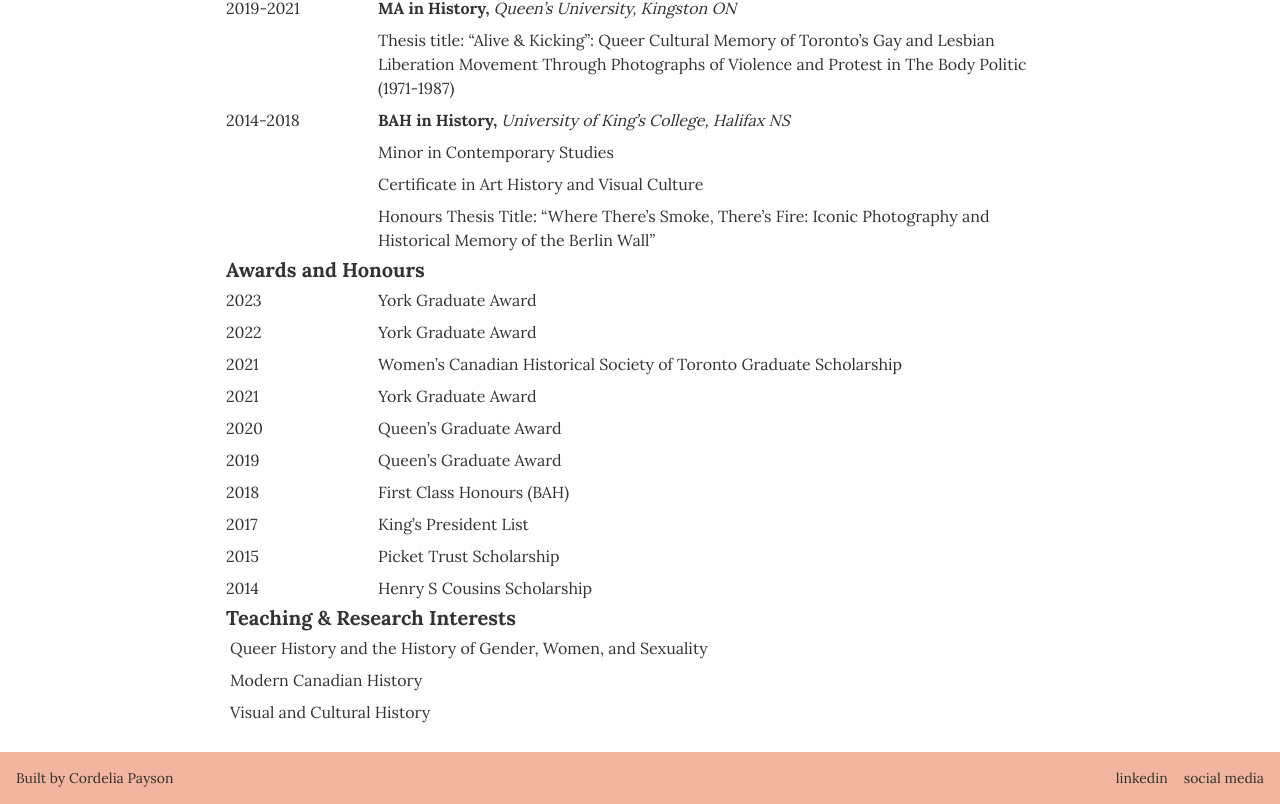
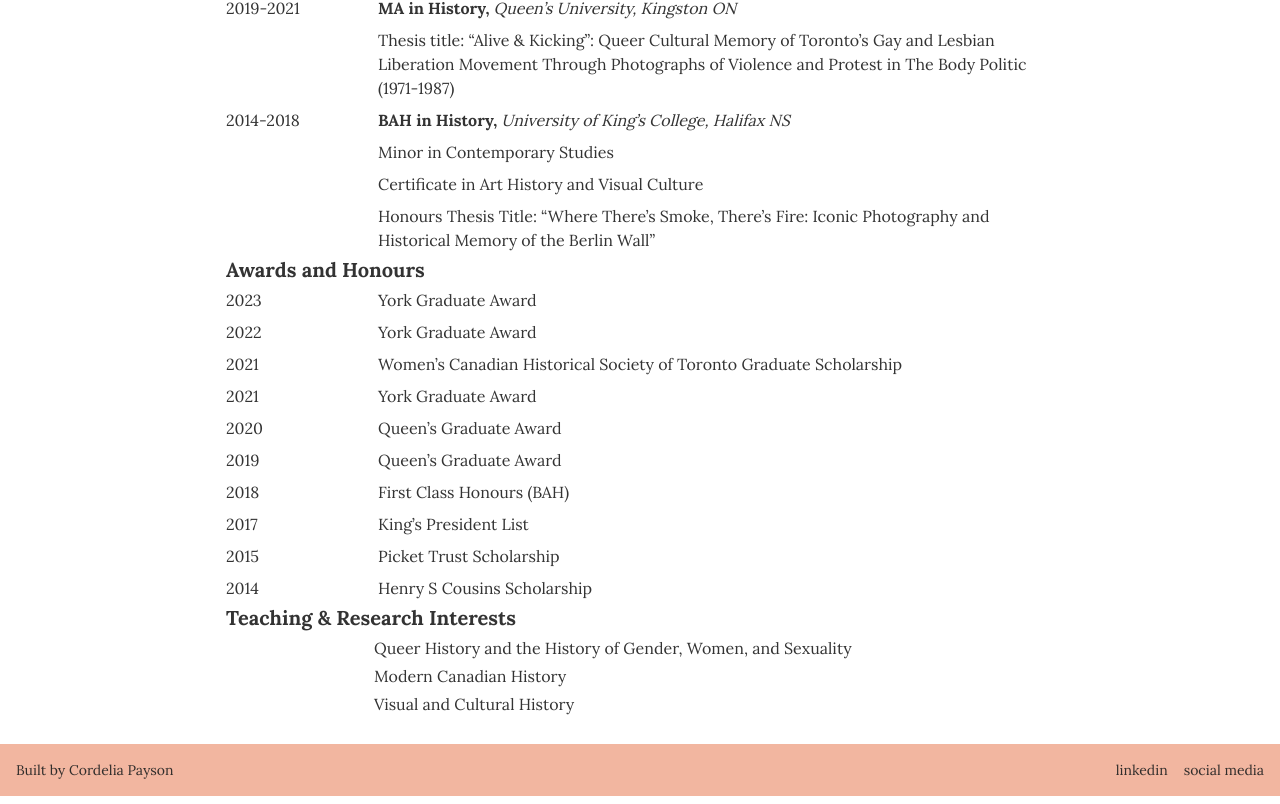
Before and after one commit to cordelia-payson/jw-site, a Next.js app: page /cv in a window 1280 px wide. Shown: the part 349-1153 px from the top of the page. Built offline with nearby package versions, Linux system fonts and the light colour scheme.

Commit message:
added interests section

```diff
--- a/components/cv/sections/interests.js
+++ b/components/cv/sections/interests.js
@@ -6,7 +6,10 @@
   return (
     <div className="flex flex-col ml-0">
       <Title title="Teaching & Research Interests" />
-      {interests.map((interest) => <Bullet bullet={interest} />)}
+      <div className="ml-36">
+        {interests.map((interest) => <Bullet bullet={interest} />)}
+      </div>
+
     </div>
   );
 }
```
